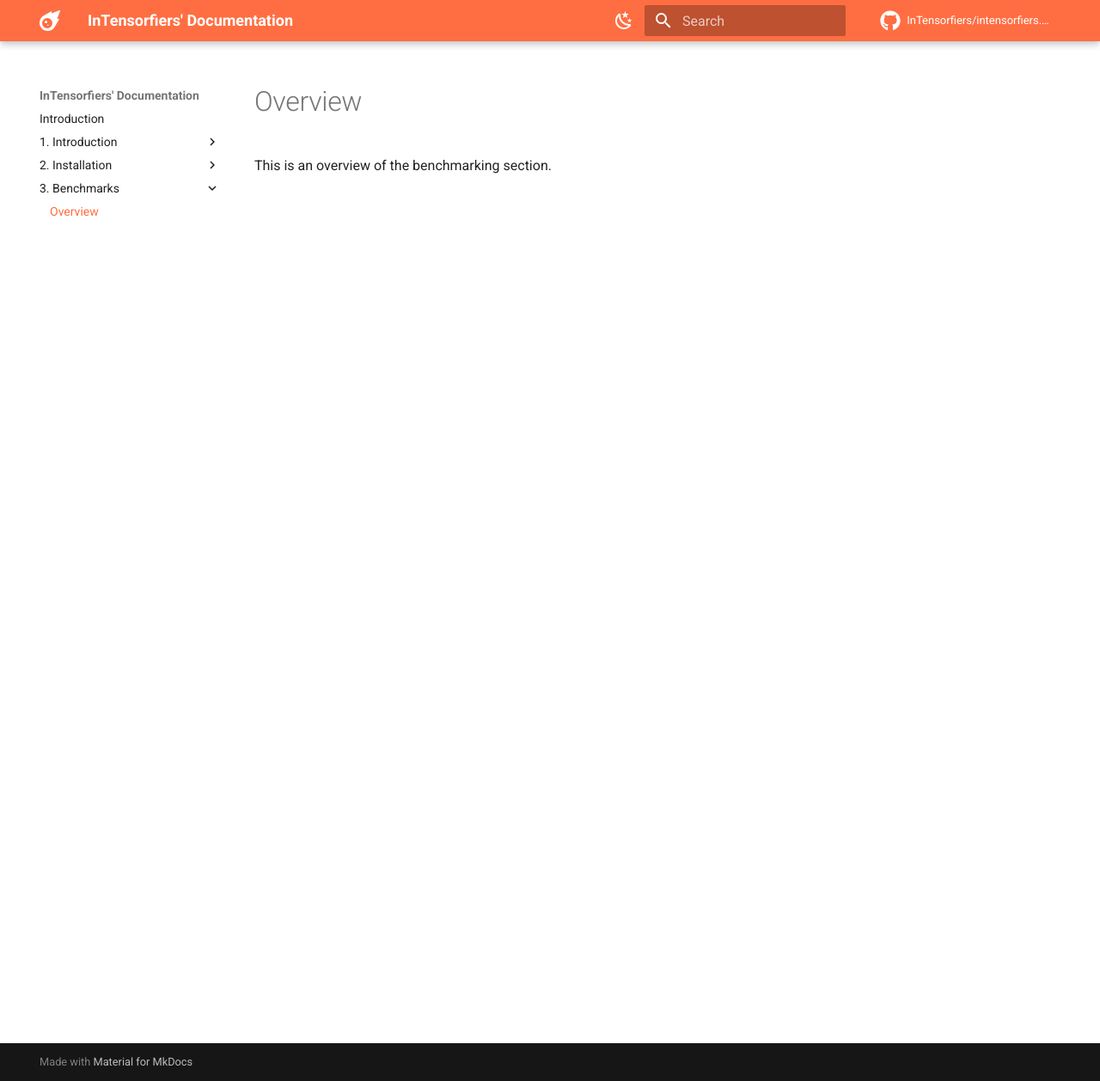
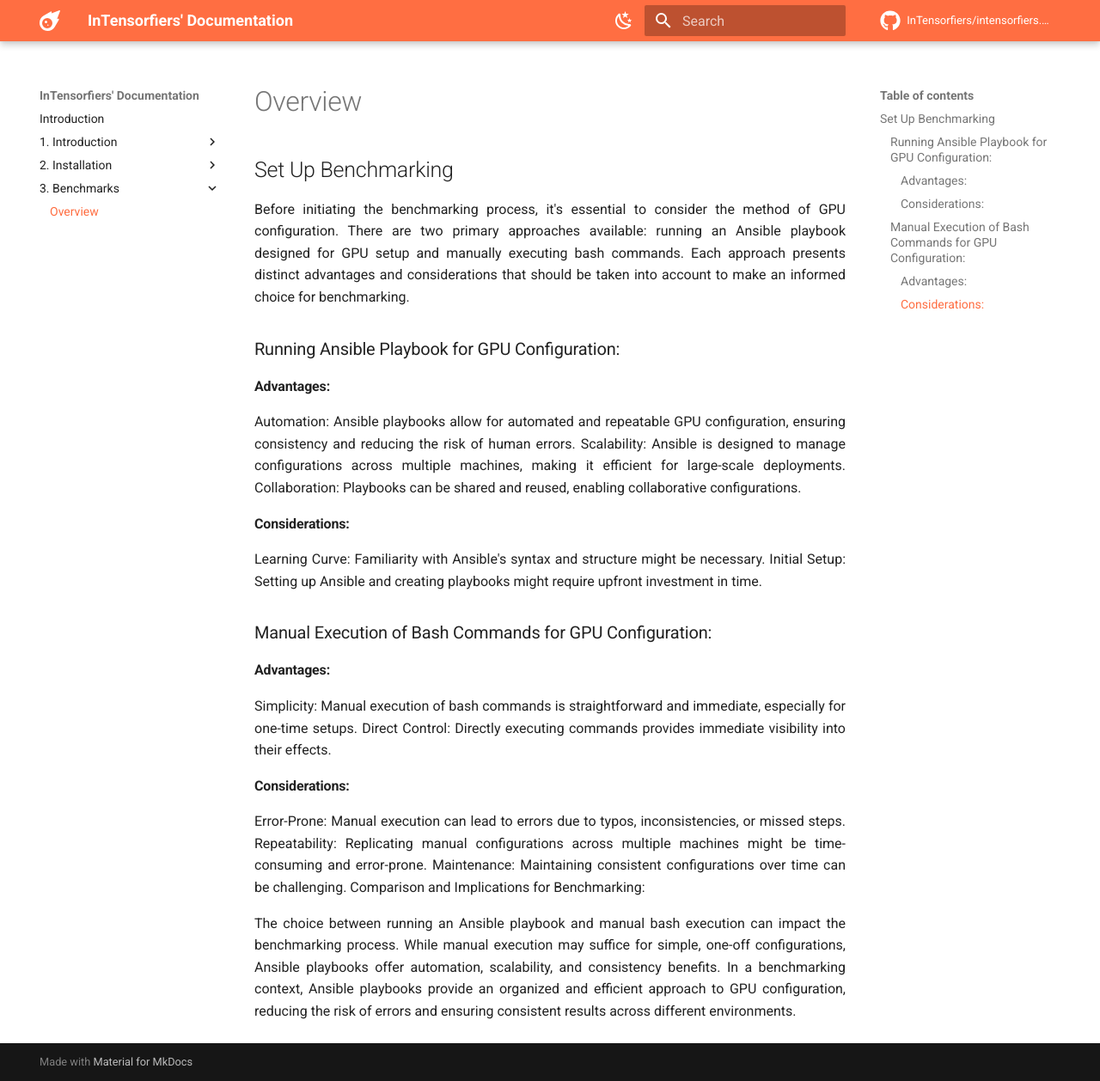
Before and after one commit to InTensorfiers/intensorfiers.github.io, an MkDocs documentation site: the page built from docs/benchmarks/overview.md, in a window 1280 px wide and 1258 px high. Shown: the whole window at 86% size. Built offline with MkDocs 1.6.1 and Material for MkDocs 9.7.7, drawn with Linux system fonts in a browser that asks for light colours; comment, search, counter and statistics services are not loaded.

Commit message:
Update overview.md

```diff
--- a/docs/benchmarks/overview.md
+++ b/docs/benchmarks/overview.md
@@ -1,3 +1,30 @@
-# Overview
+## Set Up Benchmarking
 
-This is an overview of the benchmarking section.
+Before initiating the benchmarking process, it's essential to consider the method of GPU configuration. There are two primary approaches available: running an Ansible playbook designed for GPU setup and manually executing bash commands. Each approach presents distinct advantages and considerations that should be taken into account to make an informed choice for benchmarking.
+
+
+### Running Ansible Playbook for GPU Configuration:
+
+#### Advantages:
+Automation: Ansible playbooks allow for automated and repeatable GPU configuration, ensuring consistency and reducing the risk of human errors.
+Scalability: Ansible is designed to manage configurations across multiple machines, making it efficient for large-scale deployments.
+Collaboration: Playbooks can be shared and reused, enabling collaborative configurations.
+
+#### Considerations:
+Learning Curve: Familiarity with Ansible's syntax and structure might be necessary.
+Initial Setup: Setting up Ansible and creating playbooks might require upfront investment in time.
+
+
+### Manual Execution of Bash Commands for GPU Configuration:
+
+#### Advantages:
+Simplicity: Manual execution of bash commands is straightforward and immediate, especially for one-time setups.
+Direct Control: Directly executing commands provides immediate visibility into their effects.
+
+#### Considerations:
+Error-Prone: Manual execution can lead to errors due to typos, inconsistencies, or missed steps.
+Repeatability: Replicating manual configurations across multiple machines might be time-consuming and error-prone.
+Maintenance: Maintaining consistent configurations over time can be challenging.
+Comparison and Implications for Benchmarking:
+
+The choice between running an Ansible playbook and manual bash execution can impact the benchmarking process. While manual execution may suffice for simple, one-off configurations, Ansible playbooks offer automation, scalability, and consistency benefits. In a benchmarking context, Ansible playbooks provide an organized and efficient approach to GPU configuration, reducing the risk of errors and ensuring consistent results across different environments.
```
